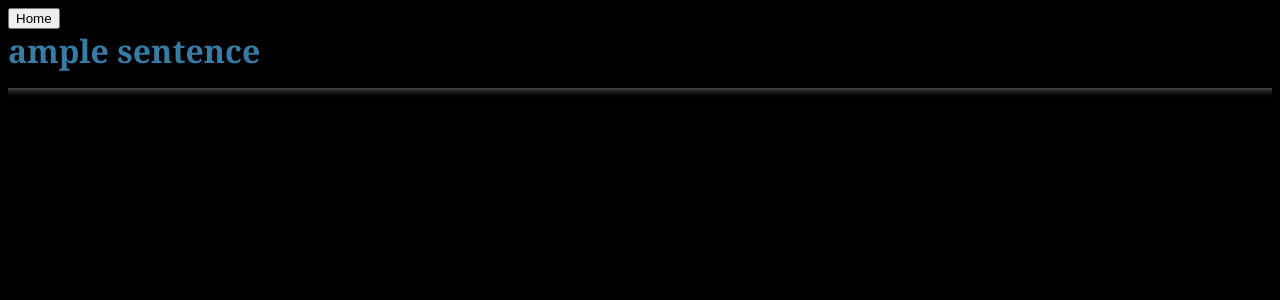
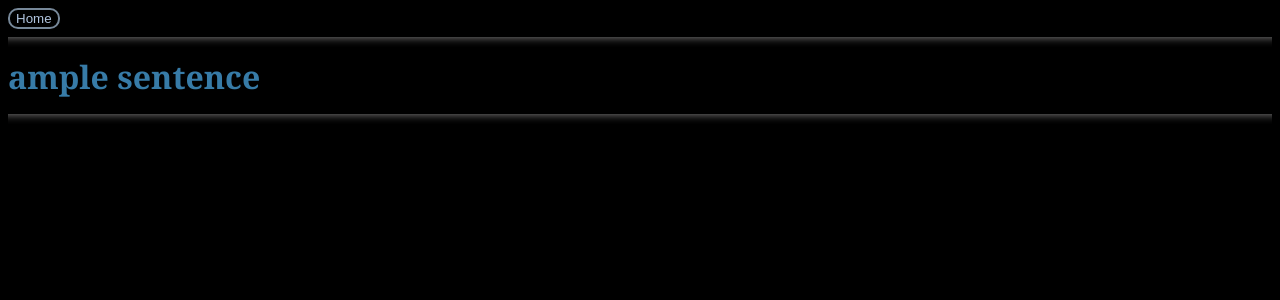
Before and after one commit to Perzival1312/tweet-gen, a Flask app: template templates/saved.html in a window 1280 px wide. Shown: the top 300 px of the page. Run offline with Flask 2, Linux system fonts and the light colour scheme; the template is opened without the code that fills it: most values are stand-ins (such as "Sample title", 1, 10 or a date in 2020).

Commit message:
bettering styling

```diff
--- a/app.py
+++ b/app.py
@@ -81,4 +81,4 @@ def show():
 #         g.close()
 #         new_text = sources(title=text, content=" ".join(word_list))
 #         new_text.save()
-#         return redirect('/', code=302)
+#     return redirect('/', code=302)
--- a/static/style.css
+++ b/static/style.css
@@ -21,3 +21,12 @@ hr {
 	border: 0;
 	box-shadow: 0 10px 10px -10px #8c8b8b inset;
 }
+
+button {
+    color: lightsteelblue;
+    background-color: black;
+    border: 1;
+    border-color: lightslategray;
+    border-radius: 10px;
+    border-style: double
+}
--- a/templates/saved.html
+++ b/templates/saved.html
@@ -9,6 +9,7 @@
 </head>
 <body>
     <button onclick="location.href='/'"> Home </button>
+    <hr>
 
     <div id="sentence-array">
         {{sentences}}
```
